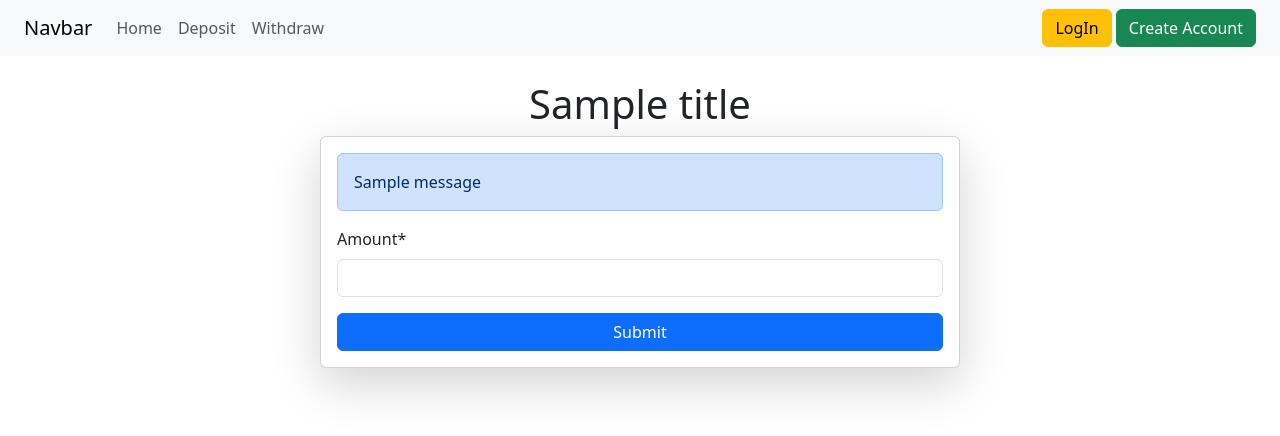
After one commit to techtobit/django-bank, a Django app: template Transactions/templates/transaction_form.html in a window 1280 px wide. The commit adds this page. Shown: the top 436 px of the page. Run offline with Django 5.2, Linux system fonts and the light colour scheme; tables that the repository leaves empty hold one stand-in row (values such as "Sample post"); the template is opened without the code that fills it: values that come from a table or form of the project are taken from there, most other values are stand-ins (such as "Sample title", 1, 10 or a date in 2020); one stand-in notice (Sample message) is shown; some libraries are stand-ins or nearby versions.

Commit message:
Withdraw & Deposit : Mehtod Implemented & working

```diff
--- /dev/null
+++ b/Transactions/forms.py
@@ -0,0 +1,40 @@
+from django import forms
+from decimal import Decimal
+from .models import Transaction
+from .constants import TRANSACTIONS_TYPE
+
+class TransactionForm(forms.ModelForm):
+    class Meta:
+        model = Transaction
+        fields = ['amount']
+
+    def __init__(self, *args, **kwargs):
+        self.user_account = kwargs.pop('account', None)
+        super().__init__(*args, **kwargs)
+
+class DepositForm(TransactionForm):
+    def clean_amount(self):
+        min_deposit_amount = 100
+        amount = self.cleaned_data.get('amount')
+        if amount < min_deposit_amount:
+            raise forms.ValidationError(f'You need to deposit at least ${min_deposit_amount}')
+        return amount
+
+class WithdrawForm(TransactionForm):
+    def clean_amount(self):
+        min_withdraw_amount = 10
+        max_withdraw_amount = 50000
+        balance = self.user_account.balance if self.user_account else None
+        amount = self.cleaned_data.get('amount')
+
+        if amount < min_withdraw_amount:
+            raise forms.ValidationError(f'The minimum withdrawal amount is ${min_withdraw_amount}.')
+
+        if balance < amount:
+            raise forms.ValidationError('Insufficient Balance. Your account balance is too low.')
+
+        if amount > max_withdraw_amount:
+            raise forms.ValidationError(f'The maximum withdrawal amount is ${max_withdraw_amount}.')
+
+
+        return amount
--- a/Transactions/models.py
+++ b/Transactions/models.py
@@ -1,11 +1,13 @@
 from django.db import models
+from django import forms
 from Accounts.models import Account
 from .constants import TRANSACTIONS_TYPE
 
 # Create your models here.
-class Transactions(models.Model):
+class Transaction(models.Model):
 	account = models.ForeignKey(Account, related_name='transactions', on_delete=models.CASCADE)
 
+	amount= amount = models.DecimalField(max_digits=12, decimal_places=2)
 	transaction_type= models.CharField(choices=TRANSACTIONS_TYPE, null=True, max_length=12)
 	balance_after_transaction = models.DecimalField(max_digits=12, decimal_places=2)
 	timestamp= models.DateTimeField(auto_now_add=True)
--- /dev/null
+++ b/Transactions/templates/transaction_form.html
@@ -0,0 +1,25 @@
+{% extends "base.html" %}
+
+{% block title %}
+<h1 class='text-center pt-4'>{{title}}</h1>
+{% endblock title %}
+
+{% block content %}
+{% load crispy_forms_tags %}
+<form class="col-6 mx-auto card p-3 shadow-lg" method="POST">
+    {% csrf_token %}
+    <!-- Display error/success messages -->
+    {% if messages %}
+    <div class="alert alert-primary" role="alert">
+        {% for message in messages %}
+        {{ message }}
+        {% endfor %}
+    </div>
+    {% endif %}
+
+    <!-- Render form fields -->
+    {{ form|crispy }}
+
+    <button type="submit" class="btn btn-primary">Submit</button>
+</form>
+{% endblock content %}
--- /dev/null
+++ b/Transactions/urls.py
@@ -0,0 +1,6 @@
+from django.urls import path
+from .views import DepositView, WithdrawView
+urlpatterns = [
+		path('deposit/', DepositView, name='deposit'),
+		path('withdraw/', WithdrawView, name='withdraw')
+]
--- a/bank/urls.py
+++ b/bank/urls.py
@@ -22,4 +22,5 @@ urlpatterns = [
     path('admin/', admin.site.urls),
     path('', Home, name='home'),
     path('acc/', include('Accounts.urls')),
+    path('tns/', include('Transactions.urls'))
 ]
--- a/templates/nav.html
+++ b/templates/nav.html
@@ -11,7 +11,10 @@
         <a class="nav-link" href={% url 'home' %}>Home</a>
       </li>
       <li class="nav-item">
-        <a class="nav-link" href="#">Link</a>
+        <a class="nav-link" href={% url 'deposit' %}>Deposit</a>
+      </li>
+      <li class="nav-item">
+        <a class="nav-link" href={% url 'withdraw' %}>Withdraw</a>
       </li>
     </ul>
   </div>
```
Also changed, not shown: Transactions/views.py (+50 -2 lines), Transactions/migrations/0002_rename_transactions_transaction.py (added), Transactions/migrations/0003_transaction_amount.py (added), Transactions/migrations/0004_depositform.py (added), Transactions/migrations/0005_remove_transaction_transaction_type_and_more.py (added), Transactions/migrations/0006_transaction_transaction_type.py (added), db.sqlite3.
